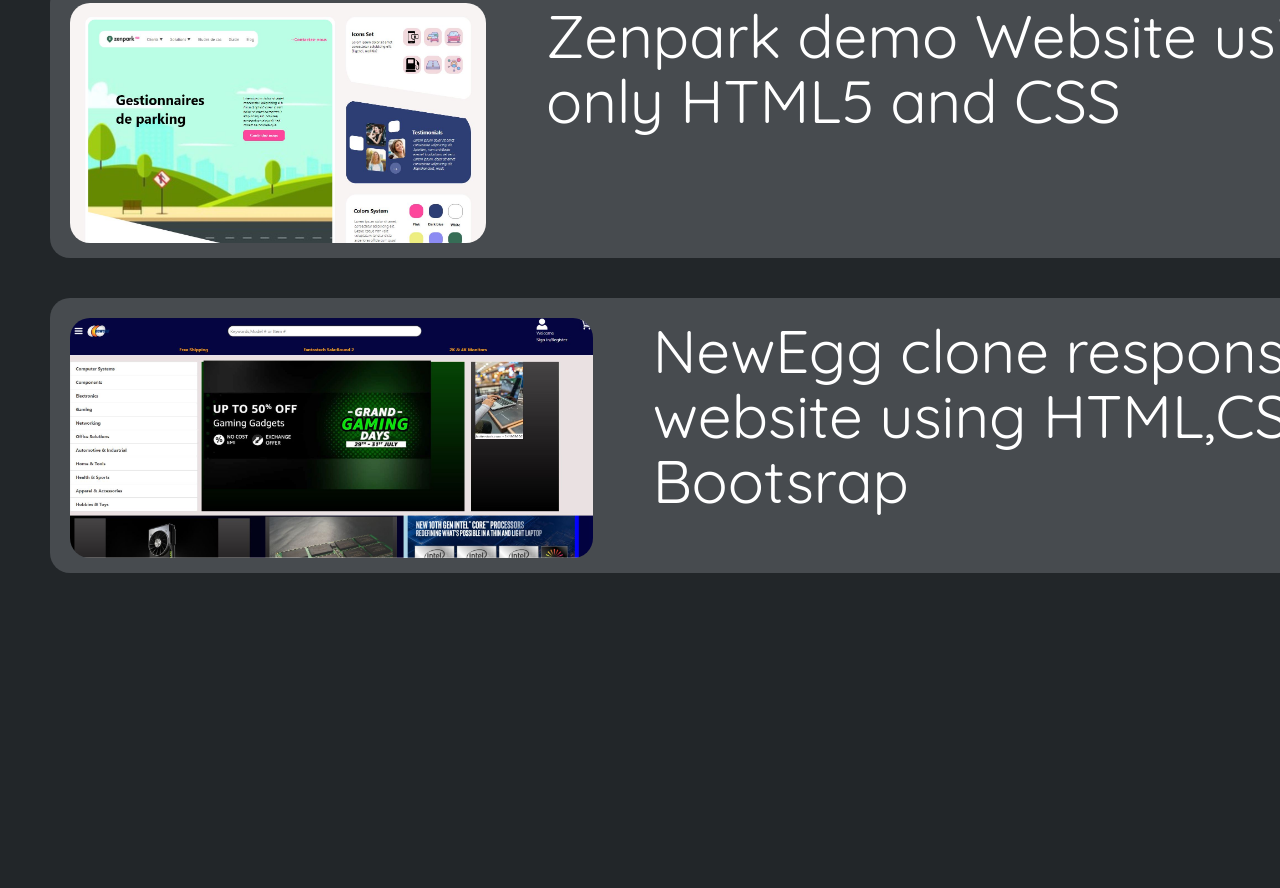
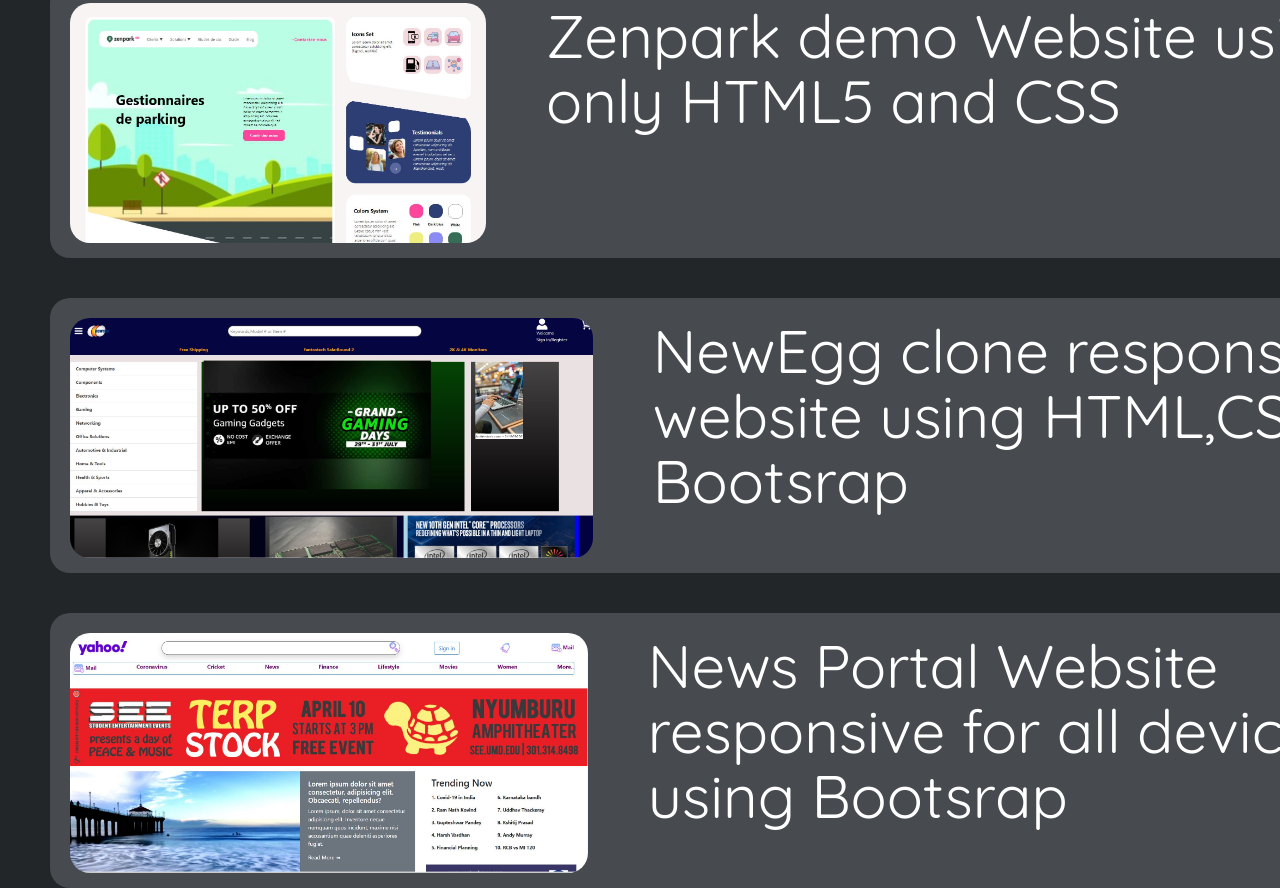
Before and after one commit to salikansari6/My-Profile-Website, a plain HTML site: page portfolio.html in a window 1280 px wide. Shown: the part 546-1434 px from the top of the page. Before the commit the page ends 1119 px from the top, so only its background shows below. Drawn offline with Linux system fonts and the light colour scheme.

Commit message:
second commit

```diff
--- a/portfolio.html
+++ b/portfolio.html
@@ -45,6 +45,15 @@
           <p>NewEgg clone responsive website using HTML,CSS & Bootsrap</p>
         </div></a
       >
+      <a
+        href="https://salikansari6.github.io/Responsive-News-Portal-Website/"
+        target="blank"
+      >
+        <div class="work3">
+          <img src="news.JPG" alt="" height="240px" />
+          <p>News Portal Website responsive for all devices using Bootsrap</p>
+        </div></a
+      >
     </div>
   </body>
 </html>
```
Also changed, not shown: news.JPG (added).
